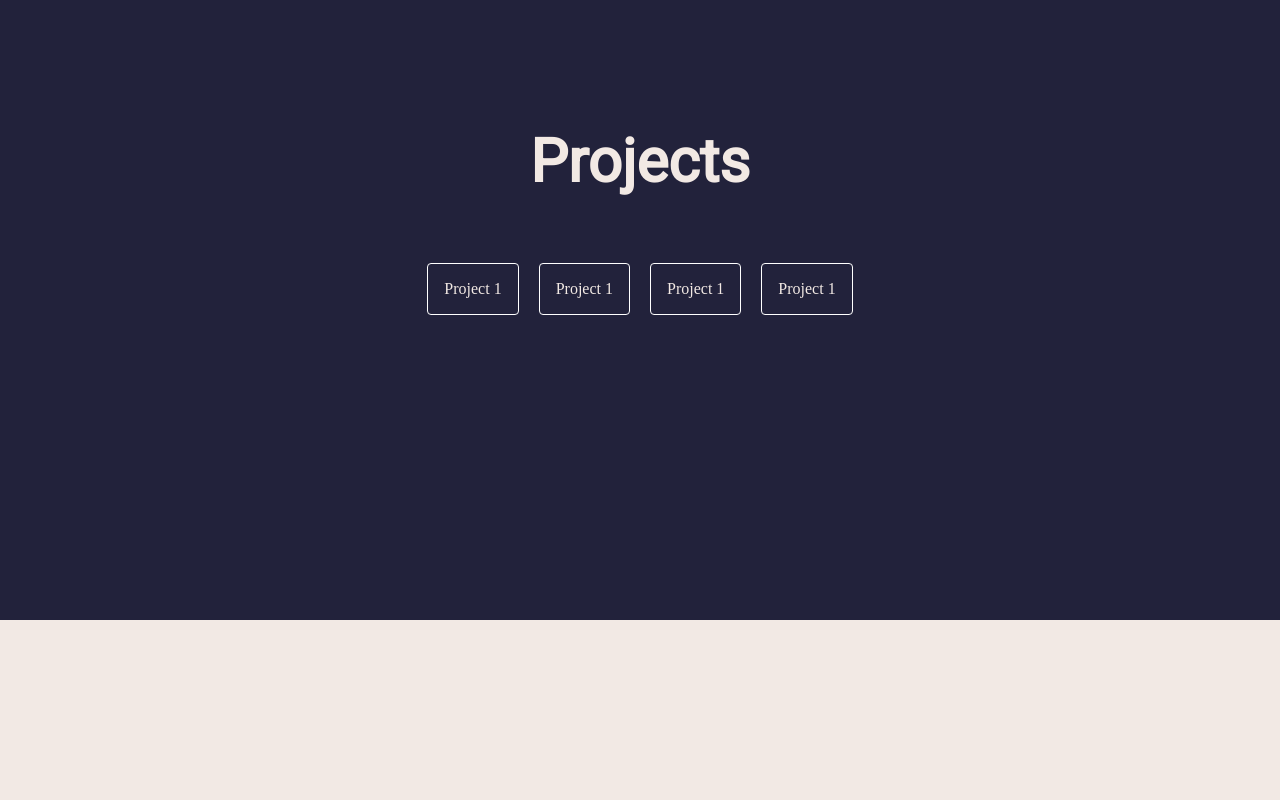
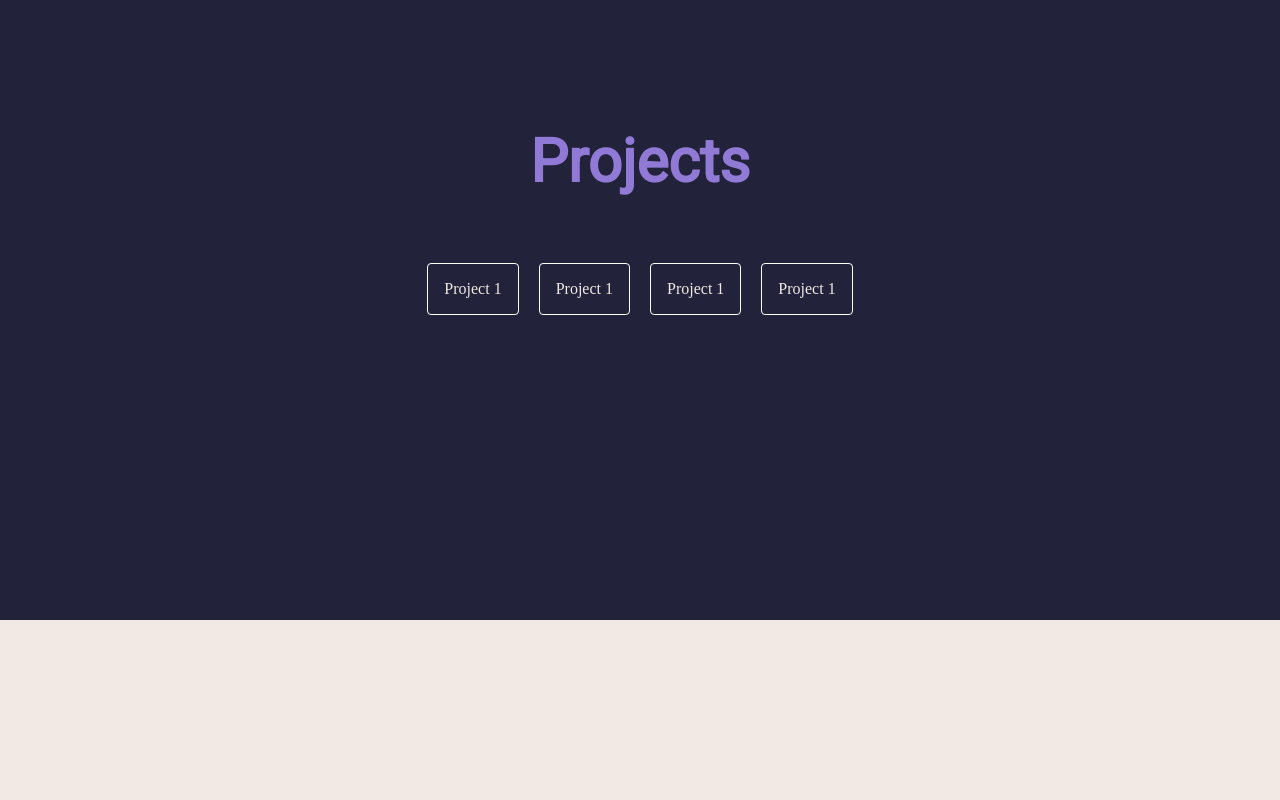
Before and after one commit to tanuvnair/personal-portfolio, a plain HTML site: page index.html in a window 1280 px wide. Shown: the part 1780-2580 px from the top of the page. Drawn offline with nearby package versions, Linux system fonts and the light colour scheme.

Commit message:
Minor changes

```diff
--- a/css/styles.css
+++ b/css/styles.css
@@ -114,16 +114,9 @@ section:nth-child(odd) {
     color: var(--secondary-color);
 }
 
-section:nth-child(even) h1 {
-    color: var(--accent-color);
-}
-
-section:nth-child(odd) h1 {
-    color: var(--secondary-color);
-}
-
 section h1 {
     font-size: var(--h1-size);
+    color: var(--accent-color);
     margin-bottom: 16px;
 }
 
```
